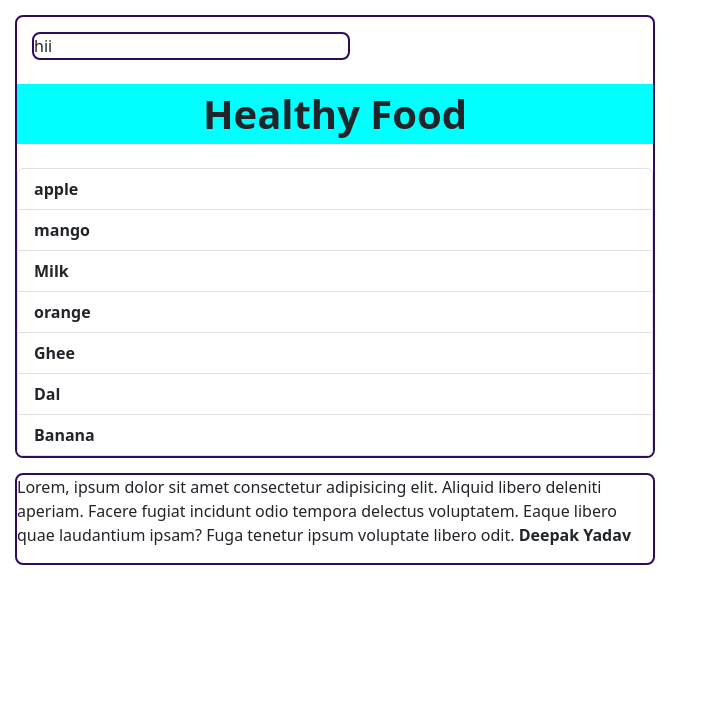
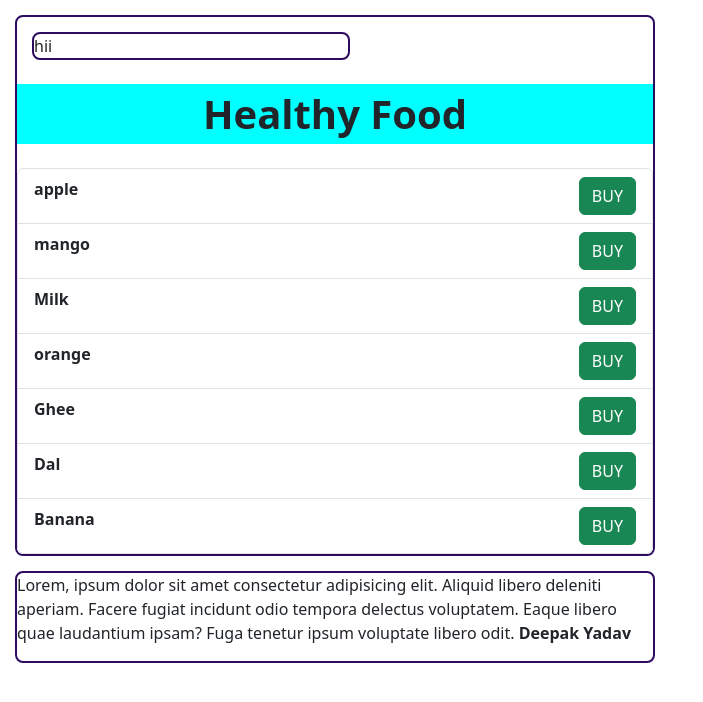
Before and after one commit to Deepak-Yadav01/React-and-Redux, a React (Vite) app in the folder 05_Props-in-react/05_Props-in-react/: page / in a window 1280 px wide. Shown: the top 702 px of the page, without its empty margins (0-703 px from the left). Built offline with nearby package versions, Linux system fonts and the light colour scheme.

Commit message:
Handling Event (onClick)

```diff
--- a/05_Props-in-react/05_Props-in-react/src/Components/Item.jsx
+++ b/05_Props-in-react/05_Props-in-react/src/Components/Item.jsx
@@ -4,7 +4,26 @@ const Item = ({ foodItems }) => {
   // console.log(styles); /* for debuging */
 
   //   let { foodItems } = props; /*  destructuring  */
-  return <li className={`${styles["kg-item"]} list-group-item `}>{foodItems}</li>;
+
+  // const handleBuyButtonClicked = () => {
+  const handleBuyButtonClicked = (event) => {
+        console.log(event);
+
+         console.log(`${foodItems} button clicked`)
+  }
+
+  return (
+    <li className={`${styles["kg-item"]} list-group-item `}>
+      {foodItems}
+
+      <button className={`${styles.button} btn btn-success`}
+      onClick={(event) => handleBuyButtonClicked(event)}
+      // onClick={handleBuyButtonClicked}
+
+      >BUY</button>
+
+    </li>
+  );
 };
 
 export default Item;
--- a/05_Props-in-react/05_Props-in-react/src/Components/Item.module.css
+++ b/05_Props-in-react/05_Props-in-react/src/Components/Item.module.css
@@ -4,3 +4,7 @@
   font-size: medium;
   font-weight: 700;
 }
+
+.button {
+float: right;
+}
```
